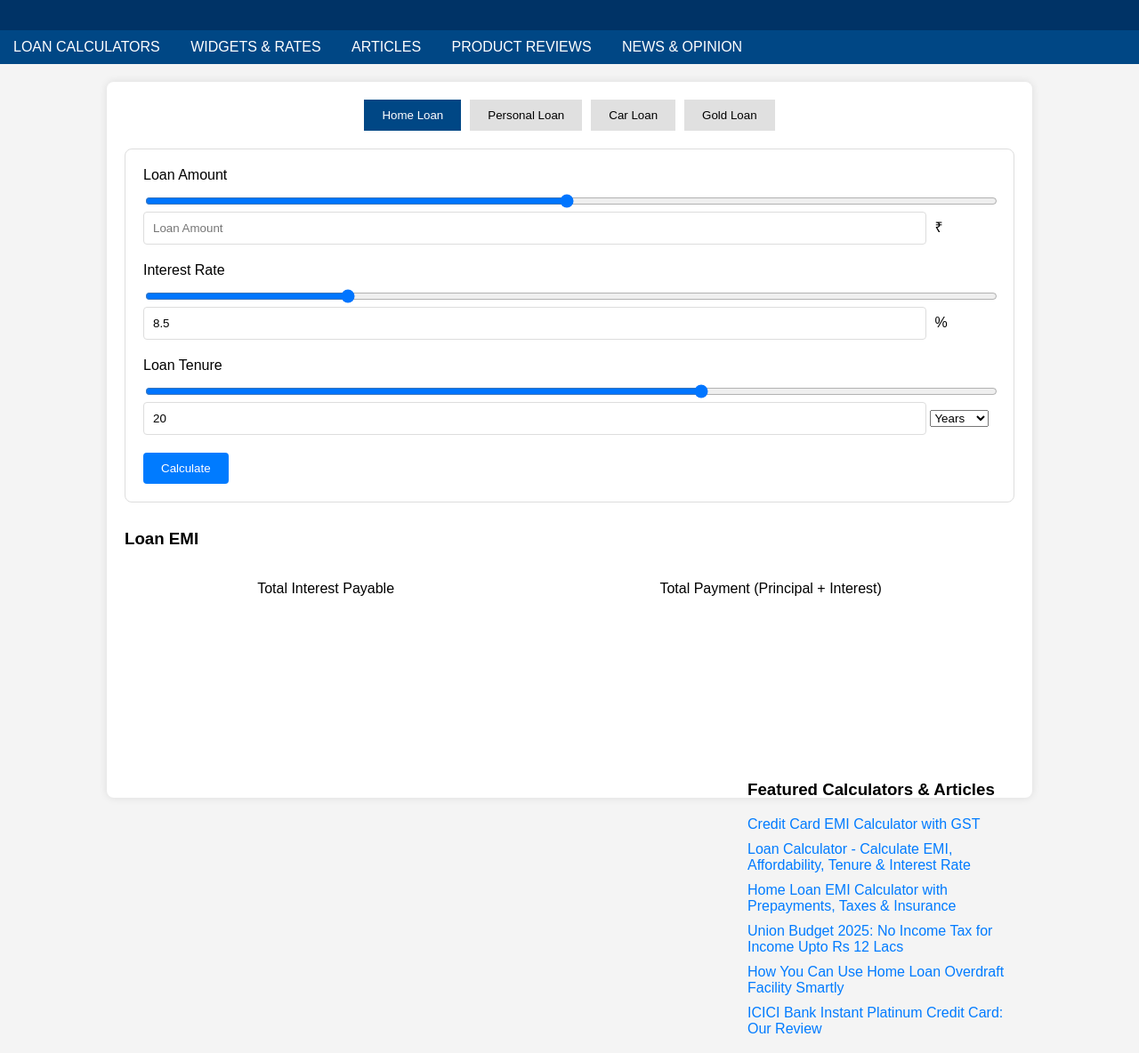
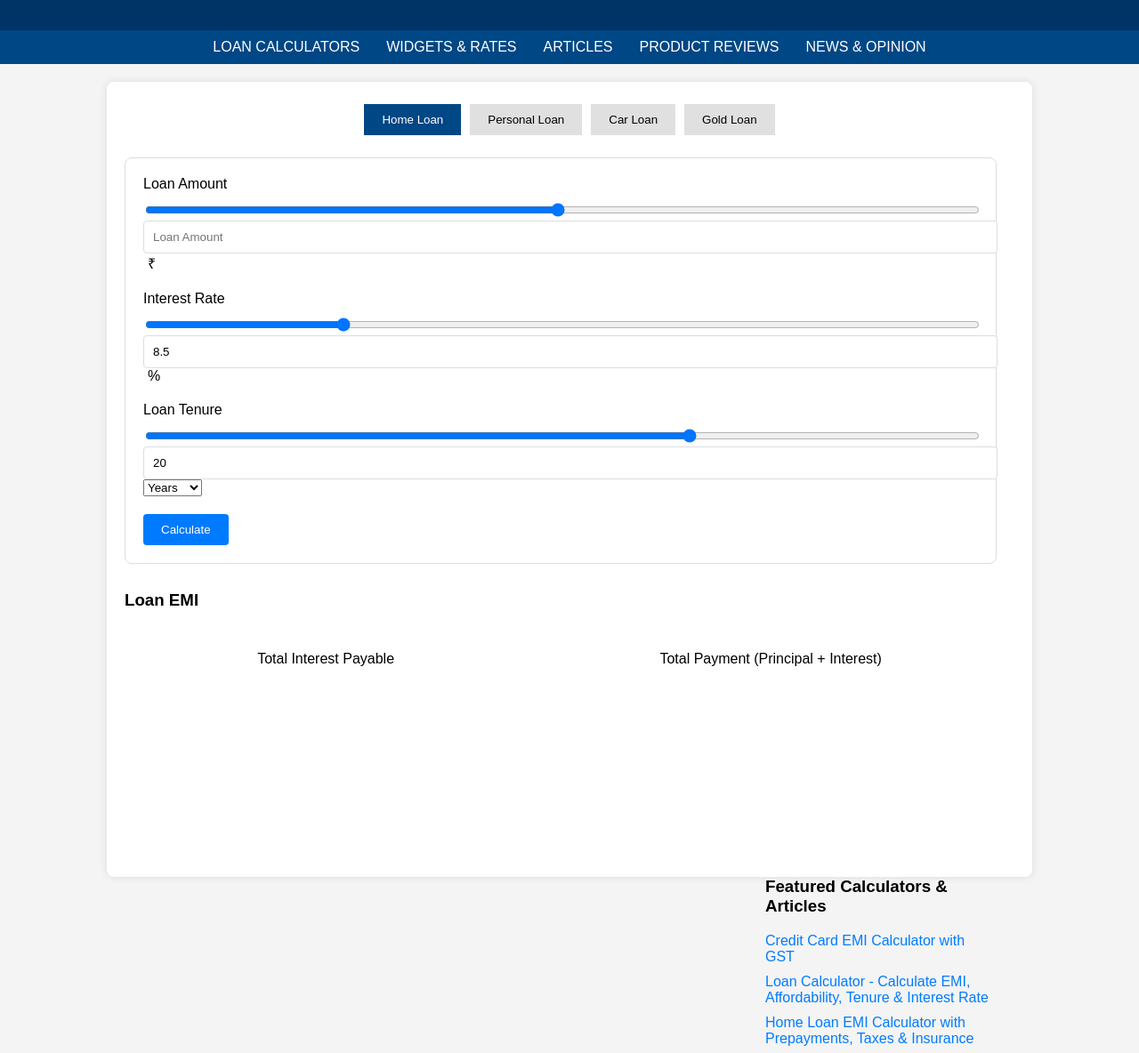
Before and after one commit to saxenanoop/Loan, a plain HTML site: page index.html in a window 1280 px wide. Shown: the part 76-1260 px from the top of the page at 89% size. Drawn offline with Linux system fonts and the light colour scheme.

Commit message:
Update index.html

```diff
--- a/index.html
+++ b/index.html
@@ -8,15 +8,15 @@
         body { font-family: 'Arial', sans-serif; background-color: #f4f4f4; margin: 0; padding: 0; }
         .container { max-width: 1000px; margin: 20px auto; padding: 20px; background: white; border-radius: 8px; box-shadow: 0 0 10px rgba(0,0,0,0.1); }
         .header { background-color: #003366; color: white; padding: 15px 0; text-align: center; }
-        .nav { background-color: #004785; padding: 10px 0; }
+        .nav { background-color: #004785; padding: 10px 0; display: flex; justify-content: center; }
         .nav a { color: white; margin: 0 15px; text-decoration: none; }
-        .loan-type { display: flex; justify-content: center; margin-bottom: 20px; }
-        .loan-type button { padding: 10px 20px; margin: 0 5px; border: none; background: #e0e0e0; cursor: pointer; }
+        .loan-type { display: flex; justify-content: center; flex-wrap: wrap; margin-bottom: 20px; }
+        .loan-type button { padding: 10px 20px; margin: 5px; border: none; background: #e0e0e0; cursor: pointer; }
         .loan-type button.active { background: #004785; color: white; }
         .calculator { border: 1px solid #ddd; padding: 20px; border-radius: 8px; }
         .input-group { margin-bottom: 20px; }
         .input-group label { display: block; margin-bottom: 5px; }
-        .input-group input[type="number"] { width: calc(100% - 100px); padding: 10px; border: 1px solid #ddd; border-radius: 4px; }
+        .input-group input[type="number"] { width: 100%; padding: 10px; border: 1px solid #ddd; border-radius: 4px; }
         .input-group .unit { display: inline-block; margin-left: 5px; }
         .range-slider { margin-top: 10px; }
         .range-slider input[type="range"] { width: 100%; }
@@ -25,15 +25,21 @@
         .result-section { margin-top: 30px; }
         .result-section h3 { margin-top: 0; }
         .result { font-size: 1.2em; font-weight: bold; }
-        .breakdown { display: flex; justify-content: space-around; margin-top: 20px; }
-        .breakdown div { text-align: center; }
+        .breakdown { display: flex; justify-content: space-around; flex-wrap: wrap; margin-top: 20px; }
+        .breakdown div { text-align: center; margin: 10px; }
         .pie-chart { width: 150px; height: 150px; margin: 20px auto; }
-        .sidebar { float: right; width: 30%; padding-left: 20px; }
+        .sidebar { width: 100%; padding: 20px; box-sizing: border-box; }
         .sidebar h3 { margin-top: 0; }
         .sidebar ul { list-style: none; padding: 0; }
         .sidebar ul li { margin-bottom: 10px; }
         .sidebar ul li a { color: #007BFF; text-decoration: none; }
         .sidebar ul li a:hover { text-decoration: underline; }
+
+        @media (min-width: 768px) {
+            .sidebar { width: 30%; float: right; }
+            .container { flex-direction: row; }
+            .calculator { flex: 1; margin-right: 20px; }
+        }
     </style>
 </head>
 <body>
@@ -60,7 +66,7 @@
                 <div class="range-slider">
                     <input type="range" min="100000" max="10000000" value="5000000" id="loanAmountSlider">
                 </div>
-                <input type="number" id="loanAmount" value="50,00,000" placeholder="Loan Amount">
+                <input type="number" id="loanAmount" value="5000000" placeholder="Loan Amount">
                 <span class="unit">₹</span>
             </div>
             <div class="input-group">
```
